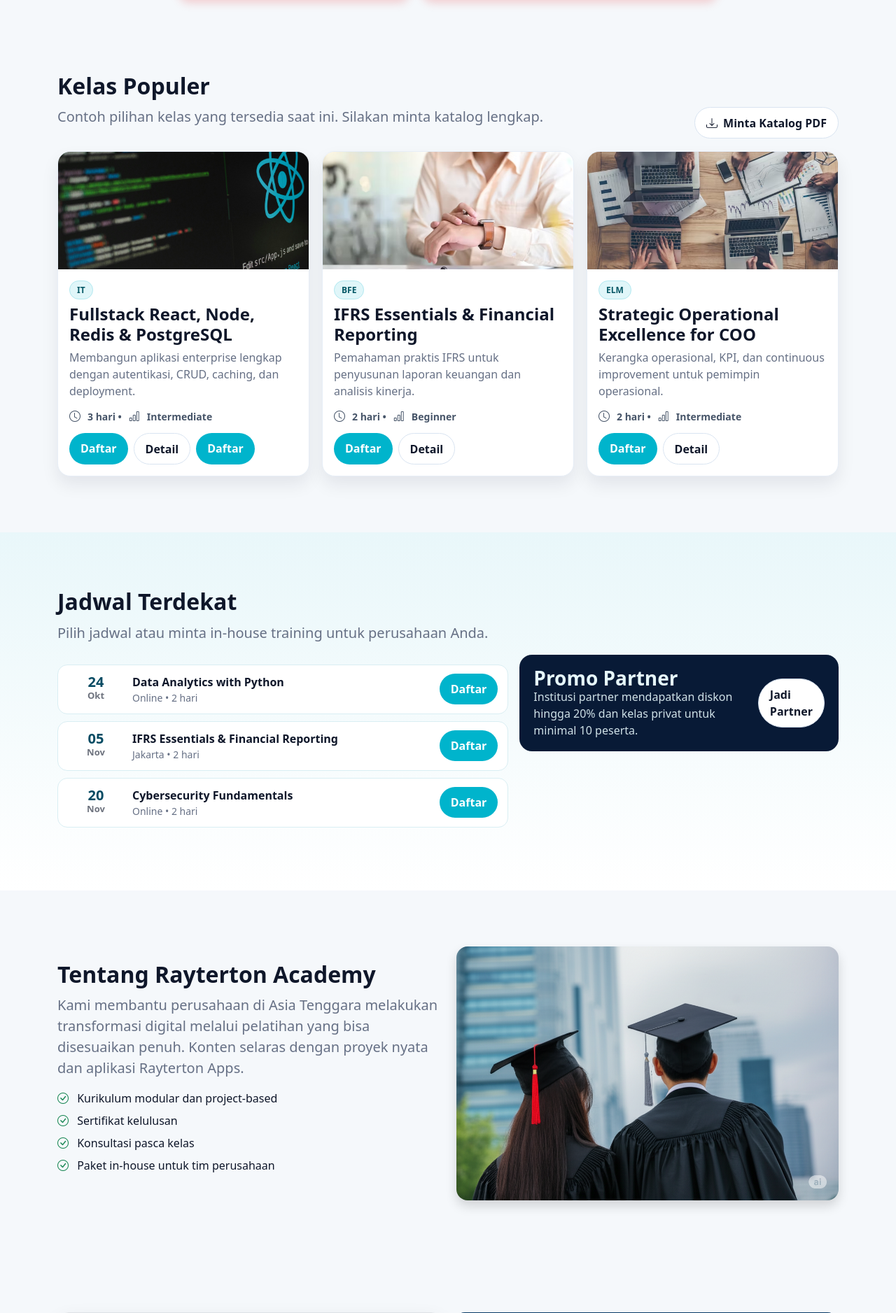
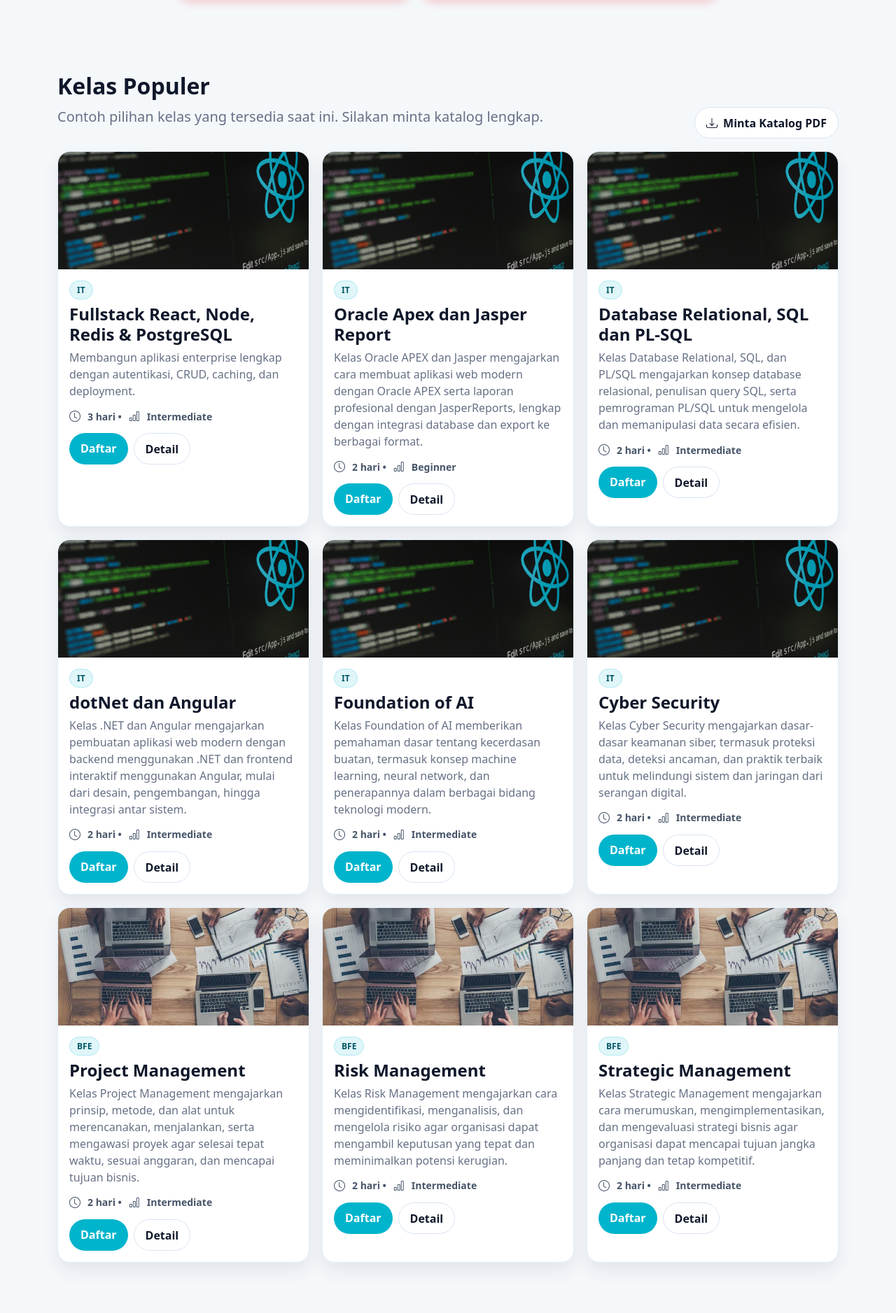
Before and after one commit to Raffalea/rayterton-academy, a PHP site: page / in a window 1280 px wide. Shown: the part 1222-3099 px from the top of the page at 70% size. Run offline with PHP 8.4, Linux system fonts and the light colour scheme.

Commit message:
nambahin card

```diff
--- a/public_html/index.php
+++ b/public_html/index.php
@@ -647,7 +647,7 @@ header("Pragma: no-cache");
         <a class="btn-ghost" id="catalog" href="#register"><i class="bi bi-download me-1"></i> Minta Katalog PDF</a>
       </div>
 
-      <div class="cards">
+      <div class="cards" >
         <article class="cardx">
           <img src="assets/img/React.jpg" alt="Fullstack React Node PostgreSQL">
           <div class="bx">
@@ -658,17 +658,16 @@ header("Pragma: no-cache");
             <div class="actions">
               <a class="btn-cta" href="#register">Daftar</a>
               <a class="btn-ghost" href="./training/it/fullstack-development-using-react-js-node-js-redis-postgresql-it008.php">Detail</a>
-              <a class="btn-cta" href="#">Daftar</a>
             </div>
           </div>
         </article>
 
         <article class="cardx">
-          <img src="assets/img/2.avif" alt="IFRS & Reporting">
+          <img src="assets/img/React.jpg" alt="IFRS & Reporting">
           <div class="bx">
-            <span class="badge-soft">BFE</span>
-            <h4>IFRS Essentials & Financial Reporting</h4>
-            <p>Pemahaman praktis IFRS untuk penyusunan laporan keuangan dan analisis kinerja.</p>
+            <span class="badge-soft">IT</span>
+            <h4>Oracle Apex dan Jasper Report</h4>
+            <p>Kelas Oracle APEX dan Jasper mengajarkan cara membuat aplikasi web modern dengan Oracle APEX serta laporan profesional dengan JasperReports, lengkap dengan integrasi database dan export ke berbagai format.</p>
             <div class="meta"><i class="bi bi-clock"></i> 2 hari • <i class="bi bi-bar-chart"></i> Beginner</div>
             <div class="actions">
               <a class="btn-cta" href="#register">Daftar</a>
@@ -678,11 +677,89 @@ header("Pragma: no-cache");
         </article>
 
         <article class="cardx">
+          <img src="assets/img/React.jpg" alt="Leadership for Managers">
+          <div class="bx">
+            <span class="badge-soft">IT</span>
+            <h4>Database Relational, SQL dan PL-SQL</h4>
+            <p>Kelas Database Relational, SQL, dan PL/SQL mengajarkan konsep database relasional, penulisan query SQL, serta pemrograman PL/SQL untuk mengelola dan memanipulasi data secara efisien.</p>
+            <div class="meta"><i class="bi bi-clock"></i> 2 hari • <i class="bi bi-bar-chart"></i> Intermediate</div>
+            <div class="actions">
+              <a class="btn-cta" href="#register">Daftar</a>
+              <a class="btn-ghost" href="#detail-coo">Detail</a>
+            </div>
+          </div>
+        </article>
+        <article class="cardx">
+          <img src="assets/img/React.jpg" alt="Leadership for Managers">
+          <div class="bx">
+            <span class="badge-soft">IT</span>
+            <h4>dotNet dan Angular</h4>
+            <p>Kelas .NET dan Angular mengajarkan pembuatan aplikasi web modern dengan backend menggunakan .NET dan frontend interaktif menggunakan Angular, mulai dari desain, pengembangan, hingga integrasi antar sistem.</p>
+            <div class="meta"><i class="bi bi-clock"></i> 2 hari • <i class="bi bi-bar-chart"></i> Intermediate</div>
+            <div class="actions">
+              <a class="btn-cta" href="#register">Daftar</a>
+              <a class="btn-ghost" href="#detail-coo">Detail</a>
+            </div>
+          </div>
+        </article>
+        <article class="cardx">
+          <img src="assets/img/React.jpg" alt="Leadership for Managers">
+          <div class="bx">
+            <span class="badge-soft">IT</span>
+            <h4>Foundation of AI</h4>
+            <p>Kelas Foundation of AI memberikan pemahaman dasar tentang kecerdasan buatan, termasuk konsep machine learning, neural network, dan penerapannya dalam berbagai bidang teknologi modern.</p>
+            <div class="meta"><i class="bi bi-clock"></i> 2 hari • <i class="bi bi-bar-chart"></i> Intermediate</div>
+            <div class="actions">
+              <a class="btn-cta" href="#register">Daftar</a>
+              <a class="btn-ghost" href="#detail-coo">Detail</a>
+            </div>
+          </div>
+        </article>
+        <article class="cardx">
+          <img src="assets/img/React.jpg" alt="Leadership for Managers">
+          <div class="bx">
+            <span class="badge-soft">IT</span>
+            <h4>Cyber Security</h4>
+            <p>Kelas Cyber Security mengajarkan dasar-dasar keamanan siber, termasuk proteksi data, deteksi ancaman, dan praktik terbaik untuk melindungi sistem dan jaringan dari serangan digital.</p>
+            <div class="meta"><i class="bi bi-clock"></i> 2 hari • <i class="bi bi-bar-chart"></i> Intermediate</div>
+            <div class="actions">
+              <a class="btn-cta" href="#register">Daftar</a>
+              <a class="btn-ghost" href="#detail-coo">Detail</a>
+            </div>
+          </div>
+        </article>
+        <article class="cardx">
           <img src="assets/img/3.avif" alt="Leadership for Managers">
           <div class="bx">
-            <span class="badge-soft">ELM</span>
-            <h4>Strategic Operational Excellence for COO</h4>
-            <p>Kerangka operasional, KPI, dan continuous improvement untuk pemimpin operasional.</p>
+            <span class="badge-soft">BFE</span>
+            <h4>Project Management</h4>
+            <p>Kelas Project Management mengajarkan prinsip, metode, dan alat untuk merencanakan, menjalankan, serta mengawasi proyek agar selesai tepat waktu, sesuai anggaran, dan mencapai tujuan bisnis.</p>
+            <div class="meta"><i class="bi bi-clock"></i> 2 hari • <i class="bi bi-bar-chart"></i> Intermediate</div>
+            <div class="actions">
+              <a class="btn-cta" href="#register">Daftar</a>
+              <a class="btn-ghost" href="#detail-coo">Detail</a>
+            </div>
+          </div>
+        </article>
+        <article class="cardx">
+          <img src="assets/img/3.avif" alt="Leadership for Managers">
+          <div class="bx">
+            <span class="badge-soft">BFE</span>
+            <h4>Risk Management</h4>
+            <p>Kelas Risk Management mengajarkan cara mengidentifikasi, menganalisis, dan mengelola risiko agar organisasi dapat mengambil keputusan yang tepat dan meminimalkan potensi kerugian.</p>
+            <div class="meta"><i class="bi bi-clock"></i> 2 hari • <i class="bi bi-bar-chart"></i> Intermediate</div>
+            <div class="actions">
+              <a class="btn-cta" href="#register">Daftar</a>
+              <a class="btn-ghost" href="#detail-coo">Detail</a>
+            </div>
+          </div>
+        </article>
+        <article class="cardx">
+          <img src="assets/img/3.avif" alt="Leadership for Managers">
+          <div class="bx">
+            <span class="badge-soft">BFE</span>
+            <h4>Strategic Management</h4>
+            <p>Kelas Strategic Management mengajarkan cara merumuskan, mengimplementasikan, dan mengevaluasi strategi bisnis agar organisasi dapat mencapai tujuan jangka panjang dan tetap kompetitif.</p>
             <div class="meta"><i class="bi bi-clock"></i> 2 hari • <i class="bi bi-bar-chart"></i> Intermediate</div>
             <div class="actions">
               <a class="btn-cta" href="#register">Daftar</a>
@@ -895,6 +972,22 @@ header("Pragma: no-cache");
   </footer>
 
   <script>
+     const cardsContainer = document.getElementById('cards-container');
+  const allCards = Array.from(cardsContainer.querySelectorAll('.cardx'));
+  const toggleBtn = document.getElementById('toggle-classes');
+
+  // Sembunyikan semua kartu setelah 3 pertama
+  allCards.forEach((card, index) => {
+    if(index > 2) card.style.display = 'none';
+  });
+
+  toggleBtn.addEventListener('click', () => {
+    const isHidden = allCards[3].style.display === 'none';
+    allCards.forEach((card, index) => {
+      if(index > 2) card.style.display = isHidden ? 'block' : 'none';
+    });
+    toggleBtn.textContent = isHidden ? 'Sembunyikan' : 'Lihat Selengkapnya';
+  });
     // Tahun footer
     document.getElementById('y').textContent = new Date().getFullYear();
     // Smooth scroll
```
